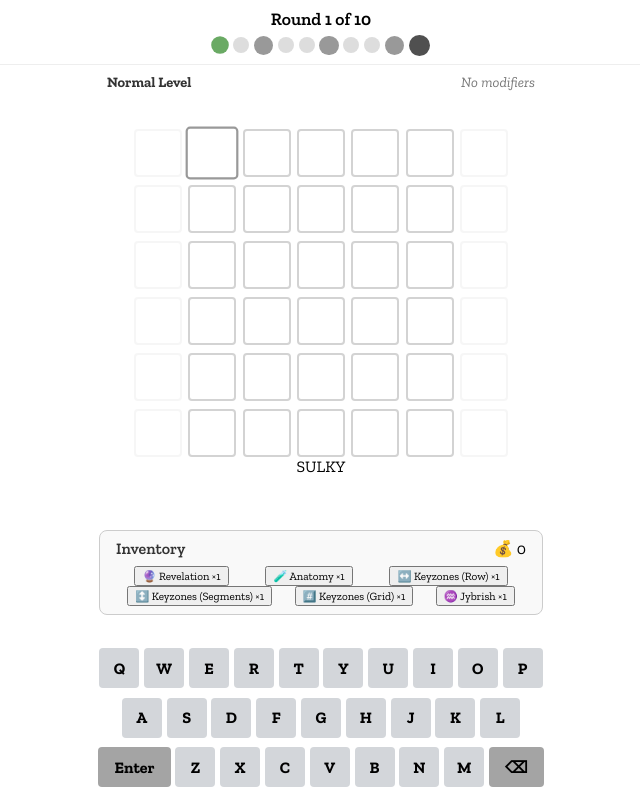
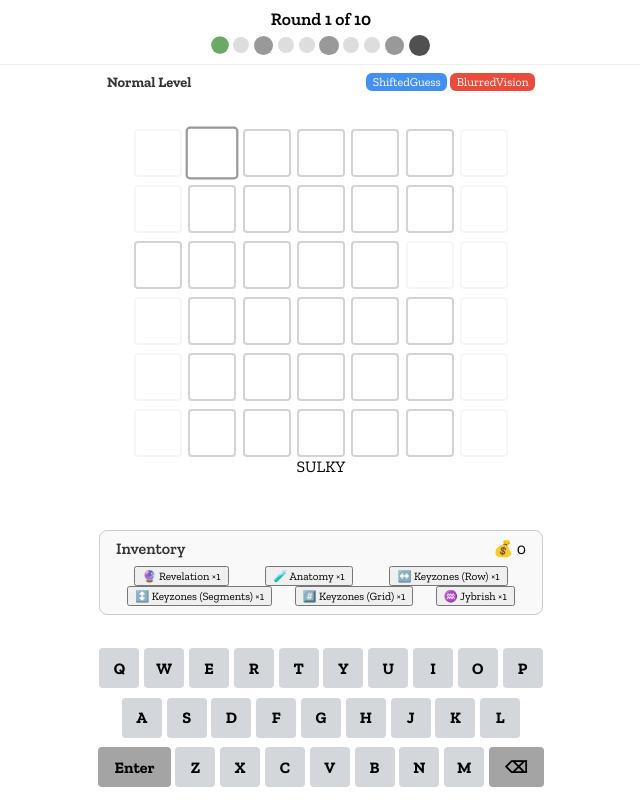
Before and after one commit to gabeszeto/unwordable, a React (Vite) app in the folder game/: page /play in a window 1280 px wide. Shown: the whole page, without its empty margins (319-959 px from the left). Built offline with nearby package versions, Linux system fonts and the light colour scheme.

Commit message:
feat: shiftedguess debuff, rework for more manual low level board handling

```diff
--- a/game/src/features/GameStageManager.jsx
+++ b/game/src/features/GameStageManager.jsx
@@ -5,7 +5,7 @@ import { useLevel } from '../contexts/level/LevelContext';
 import { useDebuffs } from '../contexts/debuffs/DebuffsContext';
 import { useDeath } from '../contexts/death/DeathContext';
 
-import { generateDebuffPlan } from './debuffs/generateDebuffPlan';
+import { generateDebuffPlan, generateDebugDebuffPlan } from './debuffs/generateDebuffPlan';
 
 import DeathScreen from './game/DeathScreen';
 
@@ -31,7 +31,11 @@ export default function GameStageManager() {
   useEffect(() => {
     // Only run once at game start
     if (Object.keys(debuffPlan).length === 0) {
-      const plan = generateDebuffPlan();
+      // const plan = generateDebuffPlan();
+      const plan = generateDebugDebuffPlan({
+        forcePassive: 'ShiftedGuess',
+        forceActive: 'BlurredVision'
+      });
       setDebuffPlan(plan);
       console.log(plan)
     }
--- a/game/src/features/debuffs/debuffRegistry.js
+++ b/game/src/features/debuffs/debuffRegistry.js
@@ -56,23 +56,23 @@ export const debuffRegistry = {
     description: 'Your first guess must be a 4-letter word.',
     weight: 1,
   },
-  ThreedomDenied: {
+  NoThreedom: {
     type: 'passive',
-    name: 'Threedom Denied',
+    name: 'No Threedom',
     description: 'Your first guess must be a 3-letter word. Brutal.',
     hidden: true, // optional: don’t show in perk selection if it's an upgrade
   },
   OneLessGuess: {
     type: 'passive',
     name: 'Fewer Guesses',
-    description: 'You only have 5 guesses this round.',
+    description: 'You have 1 less guess.',
     weight: 1,
     maxStacks: 3
   },
   PerkTax: {
     type: 'passive',
     name: 'Perk Tax',
-    description: 'Using a perk costs 1 gold.',
+    description: 'Using a perk costs +1 gold.',
     weight: 1,
     maxStacks: 2
   },
--- a/game/src/features/debuffs/generateDebuffPlan.js
+++ b/game/src/features/debuffs/generateDebuffPlan.js
@@ -47,3 +47,23 @@ export function generateDebuffPlan() {
 
   return plan;
 }
+
+export function generateDebugDebuffPlan({ forcePassive = null, forceActive = null } = {}) {
+  const plan = generateDebuffPlan();
+
+  // Force passive debuff
+  if (forcePassive) {
+    if (!plan[1].passive.includes(forcePassive)) {
+      plan[1].passive.push(forcePassive);
+    }
+  }
+
+  // Force active debuff
+  if (forceActive) {
+    if (!plan[1].active.includes(forceActive)) {
+      plan[1].active.push(forceActive);
+    }
+  }
+
+  return plan;
+}
--- a/game/src/features/game/components/Board.jsx
+++ b/game/src/features/game/components/Board.jsx
@@ -1,4 +1,4 @@
-import React, { useState, useEffect, useMemo, useRef, useCallback } from 'react';
+import React, { useState, useEffect, useMemo, useRef } from 'react';
 import './boardStyles.css';
 import { useDebuffs } from '../../../contexts/debuffs/DebuffsContext';
 import { usePerks } from '../../../contexts/perks/PerksContext';
@@ -35,8 +35,27 @@ export default function Board({
   const [isGameOver, setIsGameOver] = useState(false);
 
   // Local debuffs
-  const { activeDebuffs } = useDebuffs();
+  const { activeDebuffs, passiveDebuffs } = useDebuffs();
   const isBlurredVisionActive = activeDebuffs.includes('BlurredVision');
+
+  // ShiftedGuess debuff logic
+  const isShiftedGuessActive = passiveDebuffs['ShiftedGuess'] > 0;
+  const shiftedGuessRowRef = useRef(null); // Which row to shift (0–2)
+  const shiftDirectionRef = useRef(null);
+  const [shiftInitialized, setShiftInitialized] = useState(false);
+
+  // Shift init here
+  useEffect(() => {
+    if (
+      isShiftedGuessActive &&
+      shiftedGuessRowRef.current === null &&
+      shiftDirectionRef.current === null
+    ) {
+      shiftedGuessRowRef.current = Math.floor(Math.random() * 3); // 0–2
+      shiftDirectionRef.current = Math.random() < 0.5 ? -1 : 1;
+      setShiftInitialized(true); // force re-render
+    }
+  }, [isShiftedGuessActive]);
 
   // Local Perks
   const { jybrishActive } = usePerks();
@@ -48,10 +67,23 @@ export default function Board({
 
   const getRowActiveIndices = (rowIndex) => {
     const base = getActiveIndices(WORD_LENGTH);
+
+    // Check for FourSight shortening
     const shouldShorten = rowIndex === 0 && activeDebuffs.includes('FourSight');
     const blocked = shortenedBlockIndexRef.current;
-    return shouldShorten && blocked !== null ? base.filter(i => i !== blocked) : base;
+
+    let final = base;
+
+    // Apply shifted guess
+    if (isShiftedGuessActive && rowIndex === shiftedGuessRowRef.current) {
+      final = base.map(i => i + shiftDirectionRef.current).filter(i => i >= 0 && i < MAX_ROW_LENGTH);
+    }
+
+    return shouldShorten && blocked !== null
+      ? final.filter(i => i !== blocked)
+      : final;
   };
+
 
   // Shortened word logic, active only on first row, and if debuff is active
   const shortenedBlockIndexRef = useRef(null);
@@ -69,11 +101,17 @@ export default function Board({
     return padded;
   }, [targetWord]);
 
+  // Helper to get correct guess
+  const isCorrectGuess = (guessStr) => {
+    return guessStr === targetWord.toUpperCase();
+  };
+
   const { handleKeyDown } = useKeyboardHandlers({
     guesses,
     currentGuess,
     setCurrentGuess,
     setGuesses,
+    targetWord,
     MAX_ROW_LENGTH,
     WORD_LENGTH,
     paddedTargetWord,
@@ -128,6 +166,9 @@ export default function Board({
     const rowActiveIndices = getRowActiveIndices(rowIndex);
     const cursorIndex = rowActiveIndices.find(i => guessArray[i] === '' && !revealedIndices.includes(i));
 
+    const guessStr = rowActiveIndices.map(i => guessArray[i]).join('');
+    const overrideAllCorrect = isSubmitted && isCorrectGuess(guessStr);
+
     const letters = Array.from({ length: MAX_ROW_LENGTH }, (_, i) => {
       const letter = guessArray[i] || '';
       const isActive = rowActiveIndices.includes(i);
@@ -141,9 +182,16 @@ export default function Board({
         : letter;
 
       const shouldApplyFeedback = isSubmitted || revealedIndices.includes(i);
-      let letterClass = shouldApplyFeedback
-        ? getLetterClass(letter, i, !isSubmitted, rowActiveIndices)
-        : '';
+
+      let letterClass = '';
+
+      if (shouldApplyFeedback) {
+        if (overrideAllCorrect && isActive) {
+          letterClass = 'correct'; // Force green
+        } else {
+          letterClass = getLetterClass(letter, i, !isSubmitted, rowActiveIndices);
+        }
+      }
 
       if (
         bouncingIndices.includes(i) &&
@@ -190,9 +238,12 @@ export default function Board({
 
 
   const renderEmptyRow = (rowIndex) => {
-    const baseActiveIndices = getActiveIndices(WORD_LENGTH);
+    const rowActiveIndices = getRowActiveIndices(rowIndex);
     const emptyCells = Array.from({ length: MAX_ROW_LENGTH }, (_, i) => (
-      <div className={`letter ${!baseActiveIndices.includes(i) ? 'inactive' : ''}`} key={i}></div>
+      <div
+        className={`letter ${!rowActiveIndices.includes(i) ? 'inactive' : ''}`}
+        key={i}
+      />
     ));
     return <div className="guess-row" key={`empty-${rowIndex}`}>{emptyCells}</div>;
   };
@@ -213,13 +264,16 @@ export default function Board({
       renderedRows.push(renderRow(currentGuess, guesses.length, false));
     }
 
-    const remaining = MAX_GUESSES - renderedRows.length;
+    const totalRows = isGameOver ? guesses.length : guesses.length + 1;
+    const remaining = MAX_GUESSES - totalRows;
+
     for (let i = 0; i < remaining; i++) {
-      renderedRows.push(renderEmptyRow(i));
+      const globalRowIndex = totalRows + i;
+      renderedRows.push(renderEmptyRow(globalRowIndex));
     }
 
     return renderedRows;
-  }, [guesses, currentGuess, isGameOver, revealedIndices, shakeRow]);
+  }, [guesses, currentGuess, isGameOver, revealedIndices, shakeRow, shiftInitialized]);
 
   useEffect(() => {
     if (typeof onVirtualKey === 'function') {
--- a/game/src/features/game/components/utils/useKeyboardHandlers.js
+++ b/game/src/features/game/components/utils/useKeyboardHandlers.js
@@ -7,6 +7,7 @@ export default function useKeyboardHandlers({
     currentGuess,
     setCurrentGuess,
     setGuesses,
+    targetWord,
     MAX_ROW_LENGTH,
     WORD_LENGTH,
     paddedTargetWord,
@@ -22,7 +23,6 @@ export default function useKeyboardHandlers({
     validWords,
     activeDebuffs
 }) {
-  const isBlurredVisionActive = activeDebuffs.includes('BlurredVision');
     const { jybrishActive, consumeJybrish } = usePerks();
 
     const submitGuess = (guessStr, rowActiveIndices) => {
@@ -31,8 +31,16 @@ export default function useKeyboardHandlers({
         setCurrentGuess(Array(MAX_ROW_LENGTH).fill(''));
 
         const newUsed = { ...usedKeys };
+        const correctWord = targetWord.toUpperCase();
+        const isCorrect = guessStr === correctWord;
         let hasColor = false;
 
+        if (isCorrect) {
+            for (const letter of guessStr) {
+                newUsed[letter] = 'correct';
+            }
+            hasColor = true;
+        } else {
             rowActiveIndices.forEach((idx, i) => {
                 const letter = guessStr[i];
                 const targetChar = paddedTargetWord[idx];
@@ -47,6 +55,7 @@ export default function useKeyboardHandlers({
                     hasColor = true;
                 }
             });
+        }
 
         if (activeDebuffs.includes('GrayReaper') && !hasColor) {
             setUsedKeys(newUsed);
@@ -57,8 +66,7 @@ export default function useKeyboardHandlers({
 
         setUsedKeys(newUsed);
 
-    const targetSlice = rowActiveIndices.map(i => paddedTargetWord[i]).join('');
-    if (guessStr === targetSlice) {
+        if (isCorrect) {
             setBouncingIndices([...rowActiveIndices]);
             setTimeout(() => setBouncingIndices([]), 1000);
             setIsGameOver(true);
@@ -70,6 +78,7 @@ export default function useKeyboardHandlers({
 
         setRevealedIndices([]);
     };
+
 
     const handleKeyDown = useCallback(
         (e) => {
```
Lines whose indentation alone changed are shown as unchanged.
